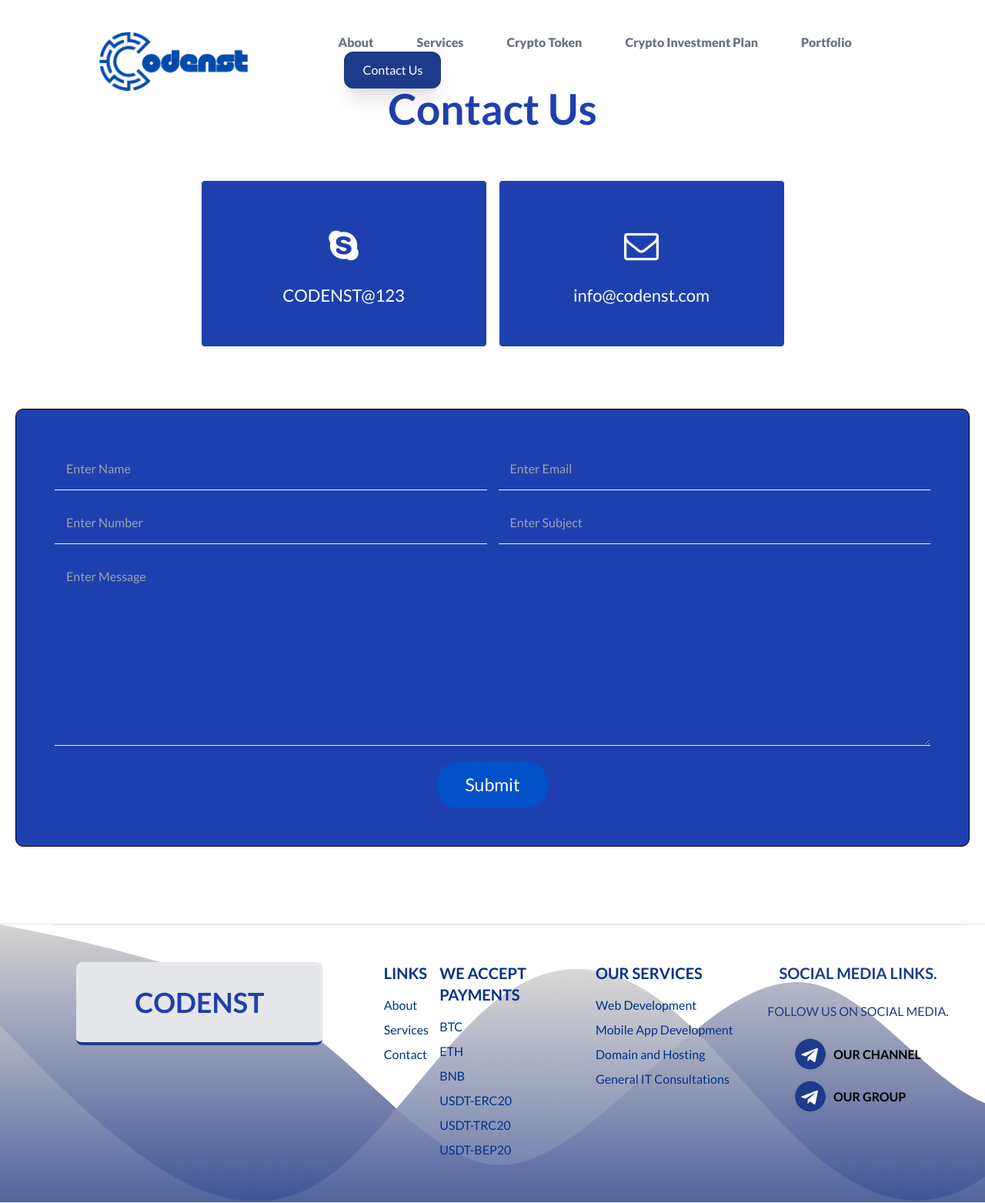
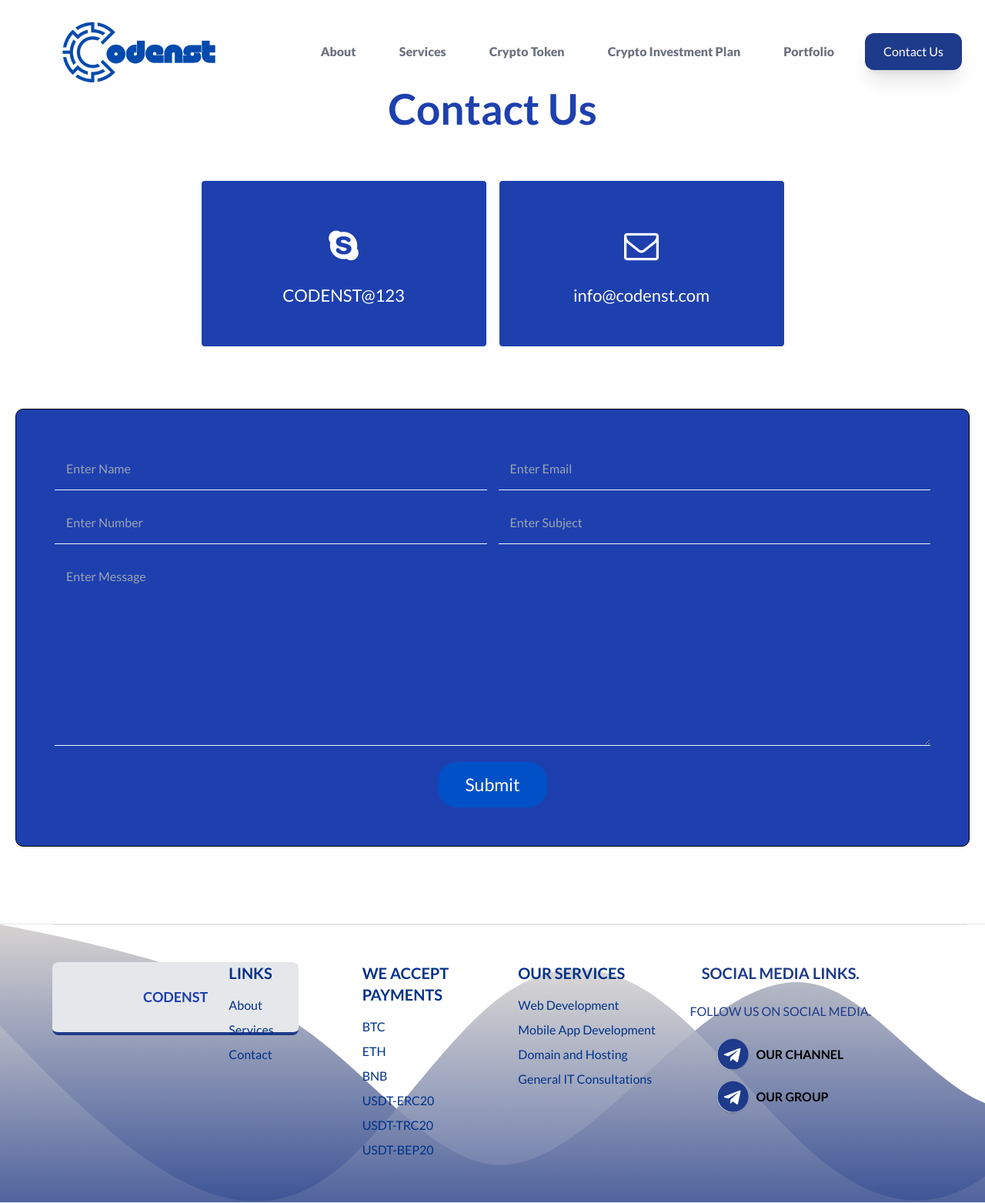
Before and after one commit to manthan3319/Codenstt, a React (Create React App) app: page /contact in a window 1280 px wide. Shown: the whole page at 77% size. Built offline with nearby package versions, Linux system fonts and the light colour scheme.

Commit message:
fotter changes

```diff
--- a/src/components/Footer.js
+++ b/src/components/Footer.js
@@ -10,20 +10,14 @@ const Footer = () => {
           {/* Top area: Blocks */}
           <div className="grid sm:grid-cols-12 gap-5 py-8 md:py-12 border-t border-gray-200 lg:ml-11">
             {/* 1st block */}
-            <div className="col-span-12 lg:col-span-4">
+            <div className="col-span-12 lg:col-span-2">
               <div className="box-border border-b-4 border-blue-900 p-8 bg-gray-200 text-gray-600 text-center rounded-lg xl:w-80 mx-auto">
-                <h3 className="font-bold text-4xl text-custome ">CODENST</h3>
-                {/* <div className='text-md font-medium text-gray-600'>
-                                <h5>Molad e Konsult</h5>
-                                <p>Ilo Awela,</p>
-                                <p>Ota,</p>
-                                <p>Ogun State.</p>
-                            </div> */}
+                <h3 className="font-bold text-[18px] text-custome ">CODENST</h3>
               </div>
             </div>
 
             {/* 2nd block */}
-            <div className="col-span-6 md:col-span-6 lg:col-span-1 ml-7 mx-auto">
+            <div className="col-span-6 md:col-span-6 lg:col-span-2 ml-7 mx-auto">
               <h6 className="text-[#013289] text-xl font-bold mb-4">LINKS</h6>
               <ul className="text-md">
                 <li className="mb-2">
--- a/src/components/Hero.js
+++ b/src/components/Hero.js
@@ -13,12 +13,12 @@ const Hero = () => {
         </div>
 
         <div
-          className="m-auto overflow-hidden mx-4 mt-8 lg:mt-4 p-2 md:p-12 h-5/6 mt-[100px]"
+          className="m-auto overflow-hidden mx-4  p-2 md:p-12 h-5/6 mt-[100px]"
           data-aos="zoom-in"
         >
           <div
             id="hero"
-            className="flex flex-col lg:flex-row py-8 justify-between text-center lg:text-left"
+            className="flex flex-col lg:flex-row py-8 justify-between text-center lg:text-left "
           >
             <div
               className="lg:w-1/2 flex flex-col justify-center"
@@ -36,26 +36,7 @@ const Hero = () => {
                 looking for cutting-edge web 3.0 solutions or innovative
                 marketing strategies, CODENST is your trusted partner.
               </div>
-              {/* <div className="mb-4 space-x-0 md:space-x-2 md:mb-8">
-                <Link
-                  to="/contact"
-                  className="text-white bg-blue-900 hover:bg-blue-800 inline-flex items-center justify-center w-full px-6 py-3 my-4 text-lg shadow-xl rounded-2xl sm:w-auto sm:mb-0"
-                >
-                  Learn more
-                  <svg
-                    className="w-4 h-4 ml-1"
-                    xmlns="http://www.w3.org/2000/svg"
-                    viewBox="0 0 20 20"
-                    fill="currentColor"
-                  >
-                    <path
-                      fillRule="evenodd"
-                      d="M10.293 3.293a1 1 0 011.414 0l6 6a1 1 0 010 1.414l-6 6a1 1 0 01-1.414-1.414L14.586 11H3a1 1 0 110-2h11.586l-4.293-4.293a1 1 0 010-1.414z"
-                      clipRule="evenodd"
-                    ></path>
-                  </svg>
-                </Link>
-              </div> */}
+
             </div>
             <div
               className="flex lg:justify-end w-full lg:w-1/2"
--- a/src/components/Navbar/NavBar.js
+++ b/src/components/Navbar/NavBar.js
@@ -24,7 +24,7 @@ const NavBar = () => {
     return (
         <nav className={`fixed top-0 w-full z-30 transition duration-300 ease-in-out mb-16 ${!top && 'bg-white shadow-lg'}`}>
             <div className="flex flex-row justify-between items-center py-2  px-[30px]">
-                <div className="flex flex-row justify-center md:px-12 md:mx-12 items-center text-center font-semibold">
+                <div className="flex flex-row justify-center md:mx-12 items-center text-center font-semibold">
                 <div>
                     <Link to="/"> <h1 className='xl:text-[35px] lg:text-[40px] font-lato text-custome font-bold'><img src={logo} /></h1> </Link>
                     </div>
```
